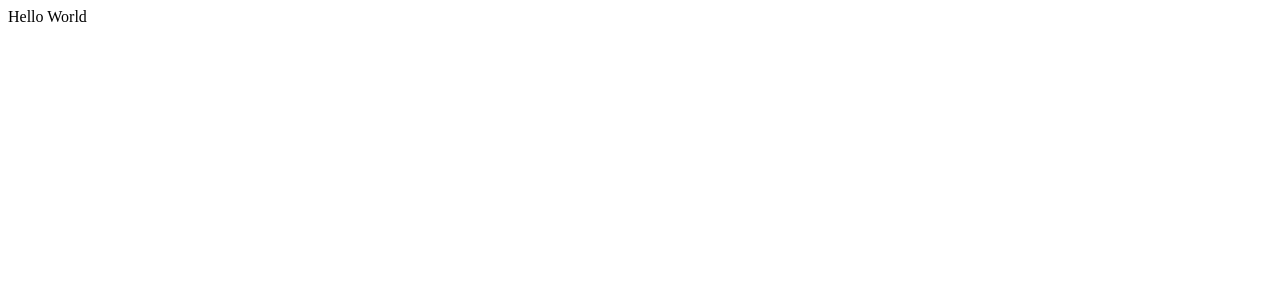
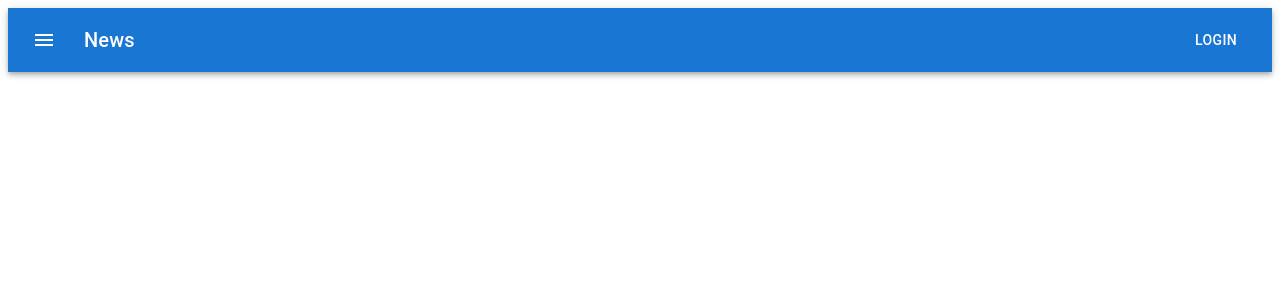
Before and after one commit to udon-daisuki/Client-Reddit, a React (Create React App) app: page / in a window 1280 px wide. Shown: the top 300 px of the page. Built offline with nearby package versions, Linux system fonts and the light colour scheme.

Commit message:
install @mui/icons-material

```diff
--- a/package.json
+++ b/package.json
@@ -5,6 +5,7 @@
   "dependencies": {
     "@emotion/react": "^11.8.2",
     "@emotion/styled": "^11.8.1",
+    "@mui/icons-material": "^5.5.1",
     "@mui/material": "^5.5.1",
     "@reduxjs/toolkit": "^1.8.0",
     "@testing-library/jest-dom": "^4.2.4",
--- a/src/App.js
+++ b/src/App.js
@@ -1,11 +1,47 @@
 import React from 'react';
+import { createTheme, ThemeProvider } from '@mui/material/styles'
+import AppBar from '@mui/material/AppBar';
+import Box from '@mui/material/Box';
+import Toolbar from '@mui/material/Toolbar';
+import Typography from '@mui/material/Typography';
+import Button from '@mui/material/Button';
+import IconButton from '@mui/material/IconButton';
+import MenuIcon from '@mui/icons-material/Menu';
 
+const theme = createTheme({
+  palette: {
+    secondary: {
+      main: '#ffffff',
+      light: '#f5f5f5',
+      dark: '#a9a9a9',
+      contrastText: '#1976d2'
+    }
+  }
+})
 
 function App() {
   return (
-    <>
-      Hello World
-    </>
+    <ThemeProvider theme={theme}>
+      <Box sx={{ flexGrow: 1 }}>
+        <AppBar position="static">
+          <Toolbar>
+            <IconButton
+              size="large"
+              edge="start"
+              color="inherit"
+              aria-label="menu"
+              sx={{ mr: 2 }}
+            >
+              <MenuIcon />
+            </IconButton>
+            <Typography variant="h6" component="div" sx={{ flexGrow: 1 }}>
+              News
+            </Typography>
+            <Button color="inherit">Login</Button>
+          </Toolbar>
+        </AppBar>
+      </Box>
+    </ThemeProvider>
   );
 }
 
```
Also changed, not shown: 2 other files (tests, documents, lock files or other folders).
